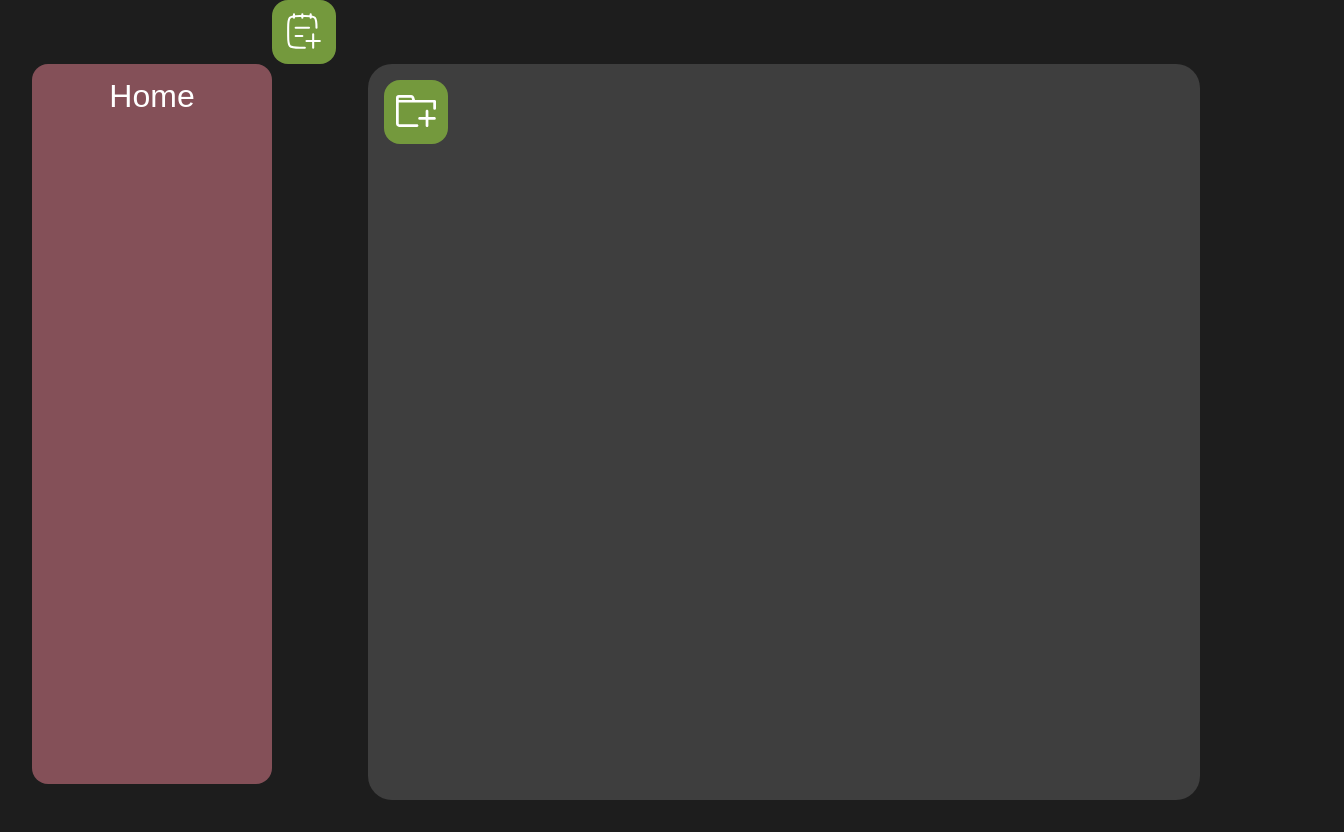
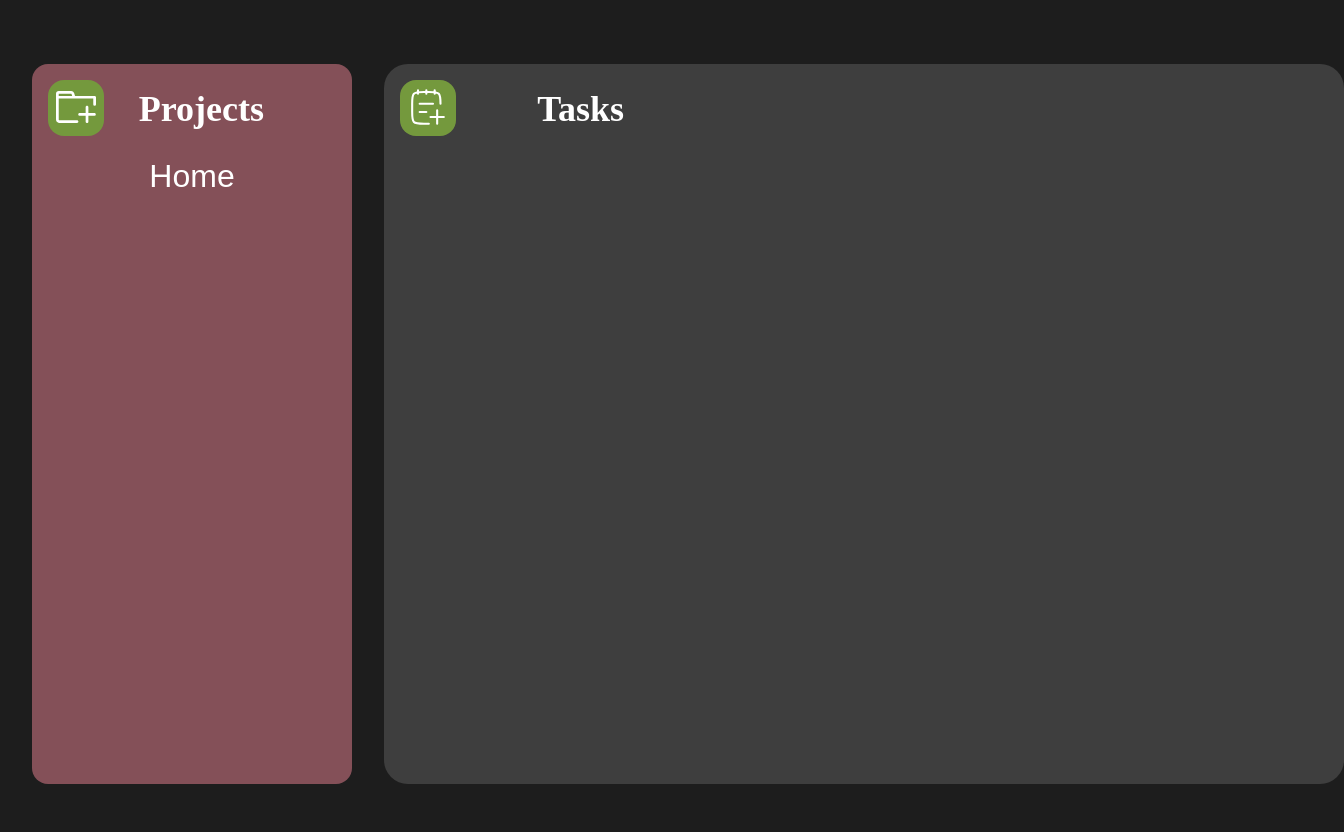
Before and after one commit to FukcThat/To-do, a website built with webpack: page dist/index.html in a window 1280 px wide. Shown: the whole page, 1344 px wide, since content can reach past the window. Built offline with nearby package versions, Linux system fonts and the light colour scheme.

Commit message:
STYLE: Positioned buttons currectly Added Project and Todo Headers Adjusted proportions

```diff
--- a/dist/index.html
+++ b/dist/index.html
@@ -9,7 +9,23 @@
   </head>
   <body>
     <div class="page-wrapper">
-      <div class="project-continer"></div>
+      <div class="project-wrapper">
+        <button id="open-new-project" class="open-btn">
+          <svg
+            xmlns="http://www.w3.org/2000/svg"
+            width="2.5rem"
+            height="2.5rem"
+            viewBox="0 0 20 20"
+          >
+            <path
+              fill="white"
+              d="M15.511 9.409c.377 0 .682.299.682.668v2.964h3.032c.378 0 .684.3.684.668a.676.676 0 0 1-.684.667l-3.032-.001v2.965c0 .37-.305.669-.682.669a.675.675 0 0 1-.682-.669l-.001-2.965h-3.031a.676.676 0 0 1-.684-.666c0-.369.306-.667.684-.667l3.031-.001v-2.964c0-.369.306-.668.683-.668M1.417 2l6.116.002c.43.028.783.14 1.047.37c.226.198.392.462.518.806l.38 1.17a1 1 0 0 1 .028.126h9.81c.378 0 .684.299.684.667v3.58a.676.676 0 0 1-.684.667a.676.676 0 0 1-.683-.667V5.808H1.367v10.368c.004.21.002.303.05.373c.037.056.067.067.15.07h8.957c.377 0 .683.298.683.667a.676.676 0 0 1-.683.667H1.577l-.117-.01c-.536-.09-.94-.29-1.177-.654c-.19-.293-.276-.658-.283-1.103V5.137l.003-1.822c.036-.355.155-.66.376-.895c.244-.261.585-.39 1.038-.42m.047 1.333c-.084.005-.09.024-.096.047l-.001 1.094h6.717l-.282-.87c-.046-.126-.084-.199-.134-.237c-.049-.038-.074-.024-.182-.033z"
+            />
+          </svg>
+        </button>
+        <h2 class="projectsHeader">Projects</h2>
+        <div class="project-continer"></div>
+      </div>
       <section id="todoModalSection" class="modal hidden">
         <form id="TodoForm">
           <h2>Task</h2>
@@ -50,24 +66,6 @@
         </form>
       </section>
       <div class="overlay hidden"></div>
-      <button id="open-new-todo" class="open-btn">
-        <svg
-          xmlns="http://www.w3.org/2000/svg"
-          width="2.5rem"
-          height="2.5rem"
-          viewBox="0 0 24 24"
-        >
-          <path
-            fill="none"
-            stroke="white"
-            stroke-linecap="round"
-            stroke-linejoin="round"
-            stroke-width="1.25"
-            d="M16 2v2m-5-2v2M6 2v2m13.5 6c0-3.3 0-4.95-1.025-5.975S15.8 3 12.5 3h-3C6.2 3 4.55 3 3.525 4.025S2.5 6.7 2.5 10v5c0 3.3 0 4.95 1.025 5.975S6.2 22 9.5 22h3m5-8v8m4-4h-8M7 15h4m-4-5h8"
-            color="white"
-          />
-        </svg>
-      </button>
       <div id="homeContainer"></div>
       <section id="projectModalSection" class="modal hidden">
         <form id="projectForm">
@@ -88,19 +86,25 @@
       </section>
       <div class="overlay hidden"></div>
       <div class="todo-wrapper">
-        <button id="open-new-project" class="open-btn">
+        <button id="open-new-todo" class="open-btn">
           <svg
             xmlns="http://www.w3.org/2000/svg"
             width="2.5rem"
             height="2.5rem"
-            viewBox="0 0 20 20"
+            viewBox="0 0 24 24"
           >
             <path
-              fill="white"
-              d="M15.511 9.409c.377 0 .682.299.682.668v2.964h3.032c.378 0 .684.3.684.668a.676.676 0 0 1-.684.667l-3.032-.001v2.965c0 .37-.305.669-.682.669a.675.675 0 0 1-.682-.669l-.001-2.965h-3.031a.676.676 0 0 1-.684-.666c0-.369.306-.667.684-.667l3.031-.001v-2.964c0-.369.306-.668.683-.668M1.417 2l6.116.002c.43.028.783.14 1.047.37c.226.198.392.462.518.806l.38 1.17a1 1 0 0 1 .028.126h9.81c.378 0 .684.299.684.667v3.58a.676.676 0 0 1-.684.667a.676.676 0 0 1-.683-.667V5.808H1.367v10.368c.004.21.002.303.05.373c.037.056.067.067.15.07h8.957c.377 0 .683.298.683.667a.676.676 0 0 1-.683.667H1.577l-.117-.01c-.536-.09-.94-.29-1.177-.654c-.19-.293-.276-.658-.283-1.103V5.137l.003-1.822c.036-.355.155-.66.376-.895c.244-.261.585-.39 1.038-.42m.047 1.333c-.084.005-.09.024-.096.047l-.001 1.094h6.717l-.282-.87c-.046-.126-.084-.199-.134-.237c-.049-.038-.074-.024-.182-.033z"
+              fill="none"
+              stroke="white"
+              stroke-linecap="round"
+              stroke-linejoin="round"
+              stroke-width="1.25"
+              d="M16 2v2m-5-2v2M6 2v2m13.5 6c0-3.3 0-4.95-1.025-5.975S15.8 3 12.5 3h-3C6.2 3 4.55 3 3.525 4.025S2.5 6.7 2.5 10v5c0 3.3 0 4.95 1.025 5.975S6.2 22 9.5 22h3m5-8v8m4-4h-8M7 15h4m-4-5h8"
+              color="white"
             />
           </svg>
         </button>
+        <h2 class="projectsHeader" id="taskHeader">Tasks</h2>
         <div class="todo-container"></div>
       </div>
     </div>
--- a/dist/style.css
+++ b/dist/style.css
@@ -106,8 +106,8 @@ input[type='radio'] {
   }
 
   .open-btn {
-    height: 4rem;
-    width: 4rem;
+    height: 3.5rem;
+    width: 3.5rem;
     border-radius: 1rem;
     border: none;
     background-color: rgb(116, 153, 61);
@@ -150,14 +150,36 @@ input[type='radio'] {
     gap: 1rem;
 }
 
+#open-new-todo {
+    position: absolute;
+    top: 5rem;
+    left: 3rem;
+}
+
 #open-new-project {
     position: absolute;
     top: 5rem;
     left: 3rem;
 }
 
+#taskHeader {
+    right: 35rem;
+}
+
+.projectsHeader {
+    position: absolute;
+    top: 5.5rem;
+    right: 5.5rem;
+    color: white;
+    font-size: 2.25rem;
+}
+
 .page-wrapper {
     display: flex;
+}
+
+.project-wrapper {
+    position: relative;
 }
 
 .todo-wrapper {
@@ -167,8 +189,9 @@ input[type='radio'] {
 }
 
 .project-continer {
-    height: 90dvh;
-    width: 15rem;
+    height: 80dvh;
+    width: 20rem;
+    padding-top: 5rem;
     margin: 4rem 0rem 2rem 2rem;
     background-color: rgb(132, 80, 88);
     border-radius: 1rem;
@@ -191,8 +214,8 @@ input[type='radio'] {
 }
 
 .todo-container {
-    height: 82dvh;
-    width: 100%;
+    height: 80dvh;
+    width: 75dvw;
     margin: 4rem 0rem 2rem 2rem;
     padding-top: 5rem;
     background-color: rgb(62, 62, 62);
```
